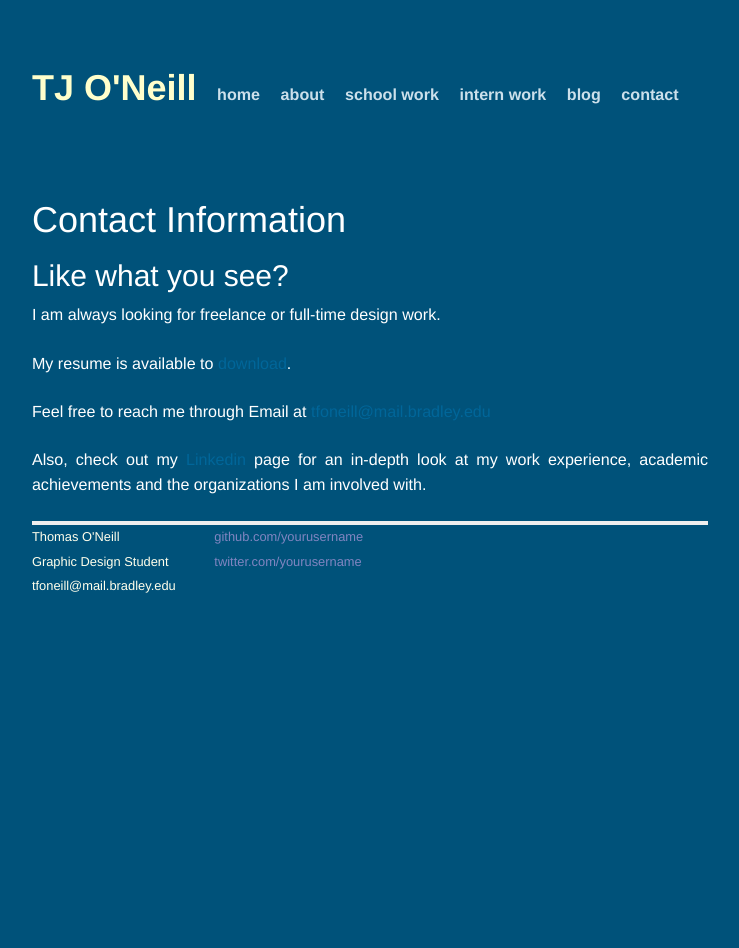
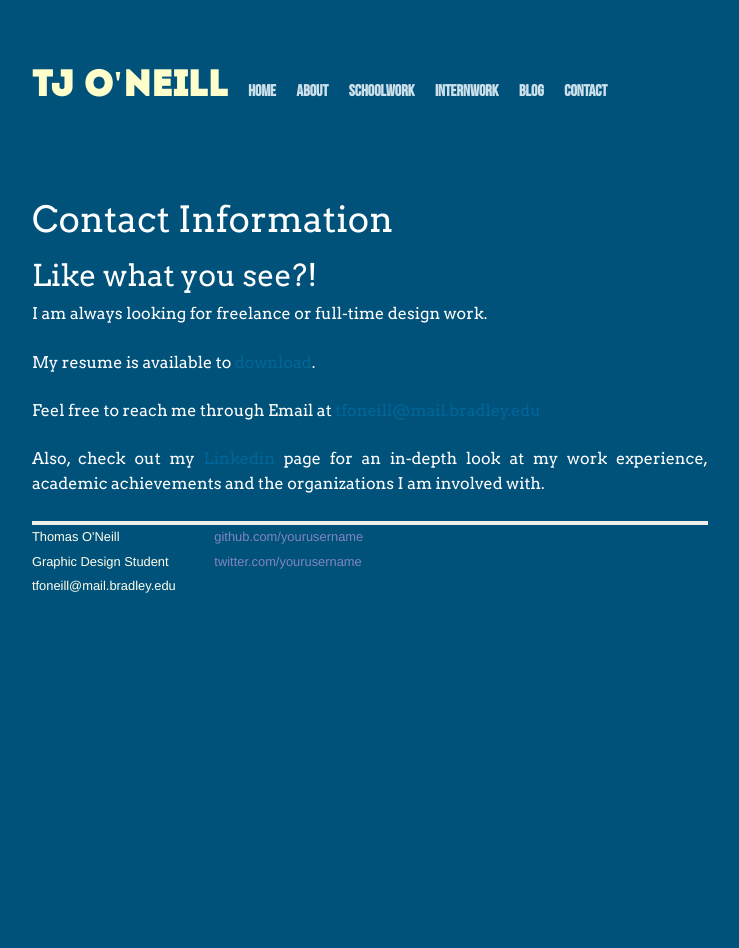
Before and after one commit to tfoneill/tfoneill.github.io, a Jekyll site: the page built from contact/index.html, in a window 1280 px wide. Shown: the whole page, without its empty margins (270-1009 px from the left). Built offline with Jekyll 4.4.1, drawn with Linux system fonts in a browser that asks for light colours; Markdown is read by kramdown in place of the engine named in the settings.

Commit message:
Fonts Updated

```diff
--- a/_layouts/default.html
+++ b/_layouts/default.html
@@ -22,13 +22,17 @@
             <h1 class="title"><a href="/">TJ O'Neill</a></h1>
             <a class="extra" href="/">home</a>
             <a class="extra" href="/about/">about</a>
-            <a class="extra" href="/schoolwork/">school work</a>
-            <a class="extra" href="/internwork/">intern work</a>
+            <a class="extra" href="/schoolwork/">schoolwork</a>
+            <a class="extra" href="/internwork/">internwork</a>
             <a class="extra" href="/blog/">blog</a>
             <a class="extra" href="/contact/">contact</a>
           </div>
 
+          <div class="content">
+
           {{ content }}
+
+      </div>
 
           <div class="footer">
             <div class="contact">
--- a/contact/index.html
+++ b/contact/index.html
@@ -4,5 +4,5 @@ title: Contact
 ---
 
 <h1 >Contact Information</h1>
-<h2>Like what you see?</h2>
+<h2>Like what you see?!</h2>
 <p id="description3"> I am always looking for freelance or full-time design work. <br><br> My resume is available to <a href="resume.pdf" target="_blank">download</a>. <br><br> Feel free to reach me through Email at <a href="mailto:tfoneill@mail.bradley.edu">tfoneill@mail.bradley.edu</a> <br><br> Also, check out my <a href="http://www.linkedin.com/pub/thomas-o-neill/65/95b/290">Linkedin</a> page for an in-depth look at my work experience, academic achievements and the organizations I am involved with. </p>
--- a/css/main.css
+++ b/css/main.css
@@ -32,13 +32,19 @@ a:visited { color: #a0a; }
 @font-face
 {
   font-family: 'CustomFont2';
-  src: url('intro.ttf')
+  src: url('/fonts/intro.ttf')
+}
+
+@font-face
+{
+  font-family: 'nav';
+  src: url('/fonts/bebasneue.ttf');
 }
 
 @font-face
 {
   font-family: 'body';
-  src: url('arvo.ttf');
+  src: url('/fonts/arvo.ttf');
 }
 
 /*****************************************************************************/
@@ -88,6 +94,7 @@ a:visited { color: #a0a; }
 .title {
   display: inline-block;
   margin-bottom: 2em;
+  font-family: 'CustomFont2';
 }
 
 .title a {
@@ -101,6 +108,7 @@ a:visited { color: #a0a; }
 .header a.extra {
   color: #CCE0EB;
   margin-left: 1em;
+  font-family: 'nav';
 }
 
 .header a.extra:hover {
@@ -225,3 +233,8 @@ bottom: 30px;
 left: 240px;
 opacity: .9;
 }
+
+.content
+{
+  font-family: 'body';
+}
```
Also changed, not shown: fonts/arvo.ttf (added), fonts/bebasneue.ttf (added), fonts/intro.ttf (added).
